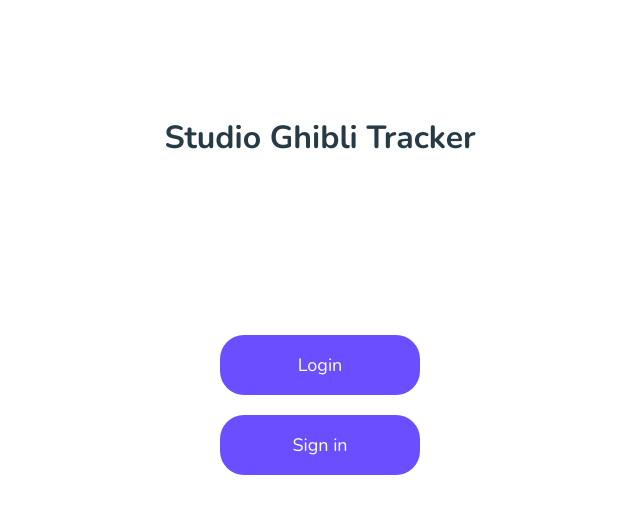
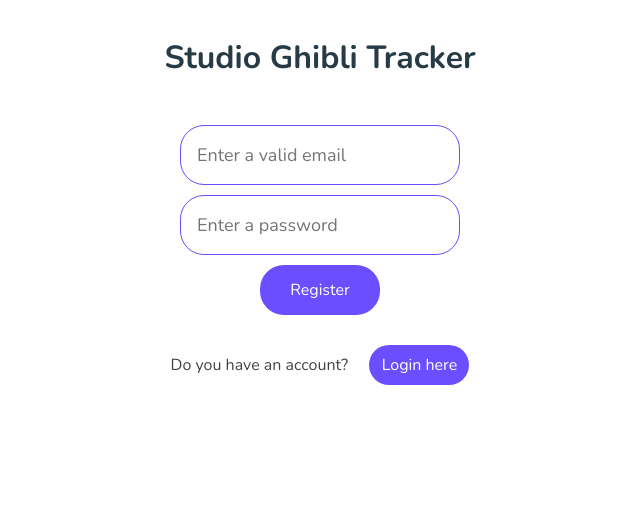
Before and after one commit to polipop-code/frondtend-studio-ghibli-tracker, a Next.js app: page /onboarding in a window 1280 px wide. Shown: the top 514 px of the page, without its empty margins (320-960 px from the left). Built offline with nearby package versions, Linux system fonts and the light colour scheme.

Commit message:
rebuild onboarding page, added styles to onboarding page, functionality with the metod post is pendant

```diff
--- a/pages/onboarding.js
+++ b/pages/onboarding.js
@@ -6,12 +6,35 @@
   return (
     <div className={styles.Onboarding_container}>
       <h1>Studio Ghibli Tracker</h1>
-      <Link href="/login">
-        <button>Login</button>
-      </Link>
-      <Link href="/signin">
-        <button>Sign in</button>
-      </Link>
+
+      <form className={styles.signin_form} action="/login" method="post">
+        <input
+          type="email"
+          placeholder="Enter a valid email"
+          id="user_email"
+          name="user_email"
+          required
+          minLength="4"
+        ></input>
+
+        <input
+          type="password"
+          placeholder="Enter a password"
+          id="user_password"
+          name="user_password"
+          required
+          minLength="8"
+        ></input>
+
+        <button type="submit">Register</button>
+      </form>
+
+      <section className={styles.Onboarding_login}>
+        <p>Do you have an account?</p>
+        <Link href="/login">
+          <button type="button">Login here</button>
+        </Link>
+      </section>
     </div>
   );
 }
--- a/styles/Onboarding.module.css
+++ b/styles/Onboarding.module.css
@@ -6,18 +6,53 @@
 }
 
 .Onboarding_container h1 {
-  margin-bottom: 40px;
-  padding: 120px 40px;
+  /* margin-bottom: 40px; */
+  padding: 40px;
   text-align: center;
   color: #273b47;
 }
 
-.Onboarding_container button {
-  width: 200px;
+.signin_form {
+  width: 100%;
+  display: flex;
+  align-items: center;
+  flex-direction: column;
+}
+
+.signin_form input {
+  width: 280px;
   height: 60px;
-  margin: 20px auto 0px;
+  margin: 10px auto 0;
+  padding-left: 16px;
+  border: 1px solid var(--clr-primary);
   border-radius: 24px;
+  outline: none;
   font-size: var(--fs-lg);
+}
+
+.signin_form button {
+  width: 120px;
+  height: 50px;
+  margin: 10px auto 0;
+  border: none;
+  border-radius: 24px;
   color: #fffffc;
   background-color: var(--clr-primary);
 }
+
+.Onboarding_login {
+  width: 320px;
+  height: 60px;
+  margin: 20px auto 0px;
+  display: flex;
+  justify-content: space-around;
+  align-items: center;
+}
+
+.Onboarding_login button {
+  width: 100px;
+  height: 40px;
+  border-radius: 24px;
+  color: #fffffc;
+  background-color: var(--clr-primary);
+}
```
Also changed, not shown: styles/Login.module.css (+7 -5 lines).
